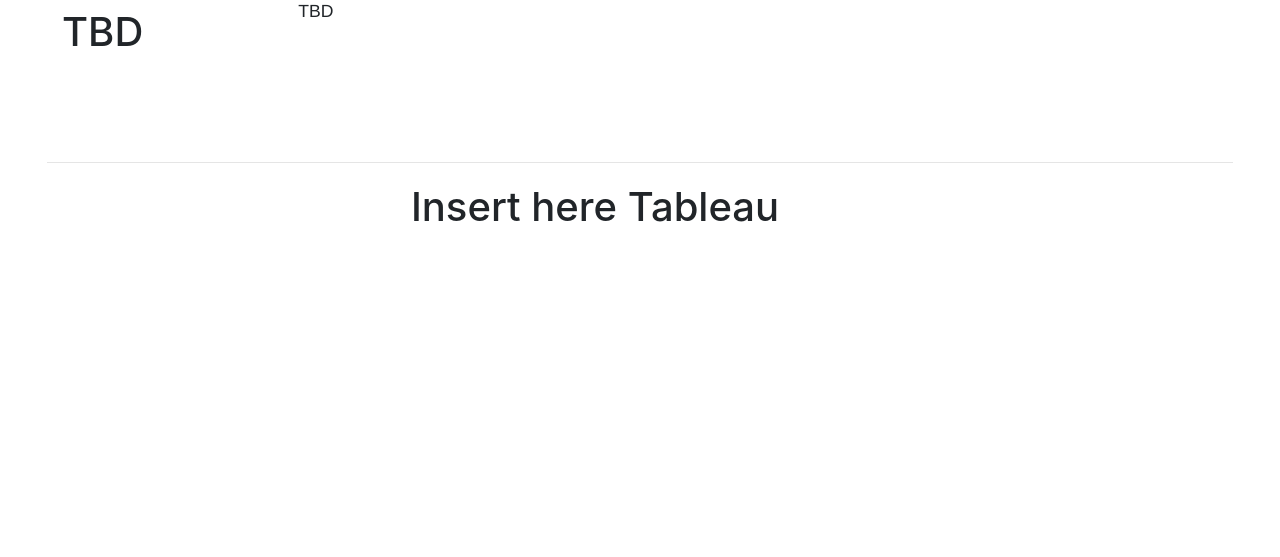
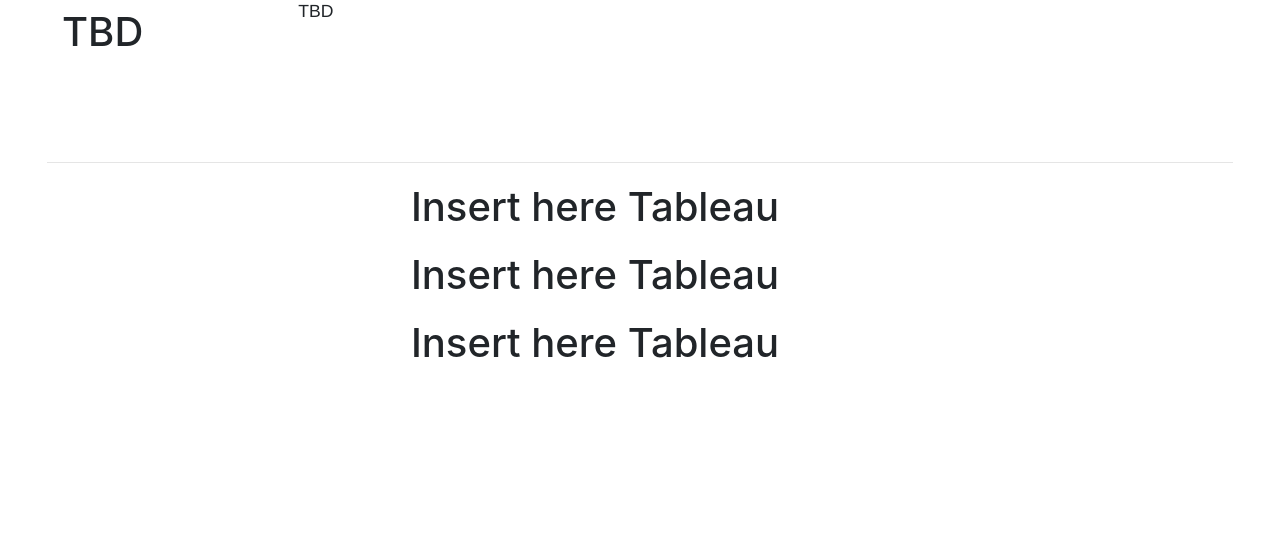
Before and after one commit to anishaa95/Happiness_Index_Final_Project, a Flask app: page /project3 in a window 1280 px wide. Shown: the part 849-1406 px from the top of the page. Run offline with Flask 2, Linux system fonts and the light colour scheme; data that the repository does not hold is empty; some libraries are stand-ins or nearby versions.

Commit message:
HTML Project3 update

```diff
--- a/static/css/main.css
+++ b/static/css/main.css
@@ -45,7 +45,6 @@
 
 .map {
   padding-top: 20px;
-  padding-bottom: 150px;
 }
 
 .row_odd {
--- a/templates/project3.html
+++ b/templates/project3.html
@@ -123,6 +123,18 @@
                     <h1 class="center">Insert here Tableau</h1>
                 </div>
             </section>
+            <!-- Insert here Tableau  -->
+            <section>
+                <div class="row-md-12">
+                    <h1 class="center">Insert here Tableau</h1>
+                </div>
+            </section>
+            <!-- Insert here Tableau  -->
+            <section>
+                <div class="row-md-12">
+                    <h1 class="center">Insert here Tableau</h1>
+                </div>
+            </section>
         </main>
     </div>
 
```
